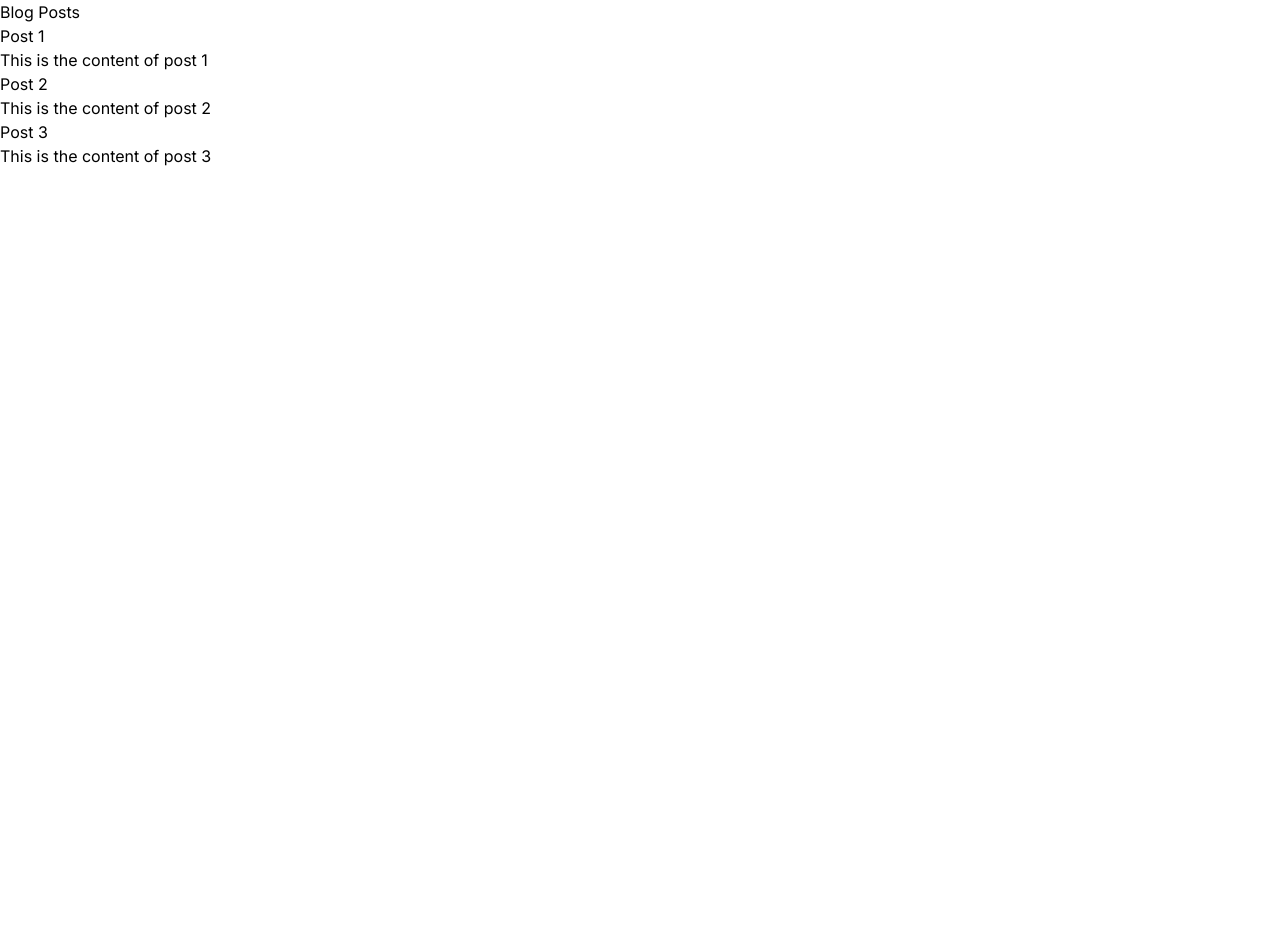
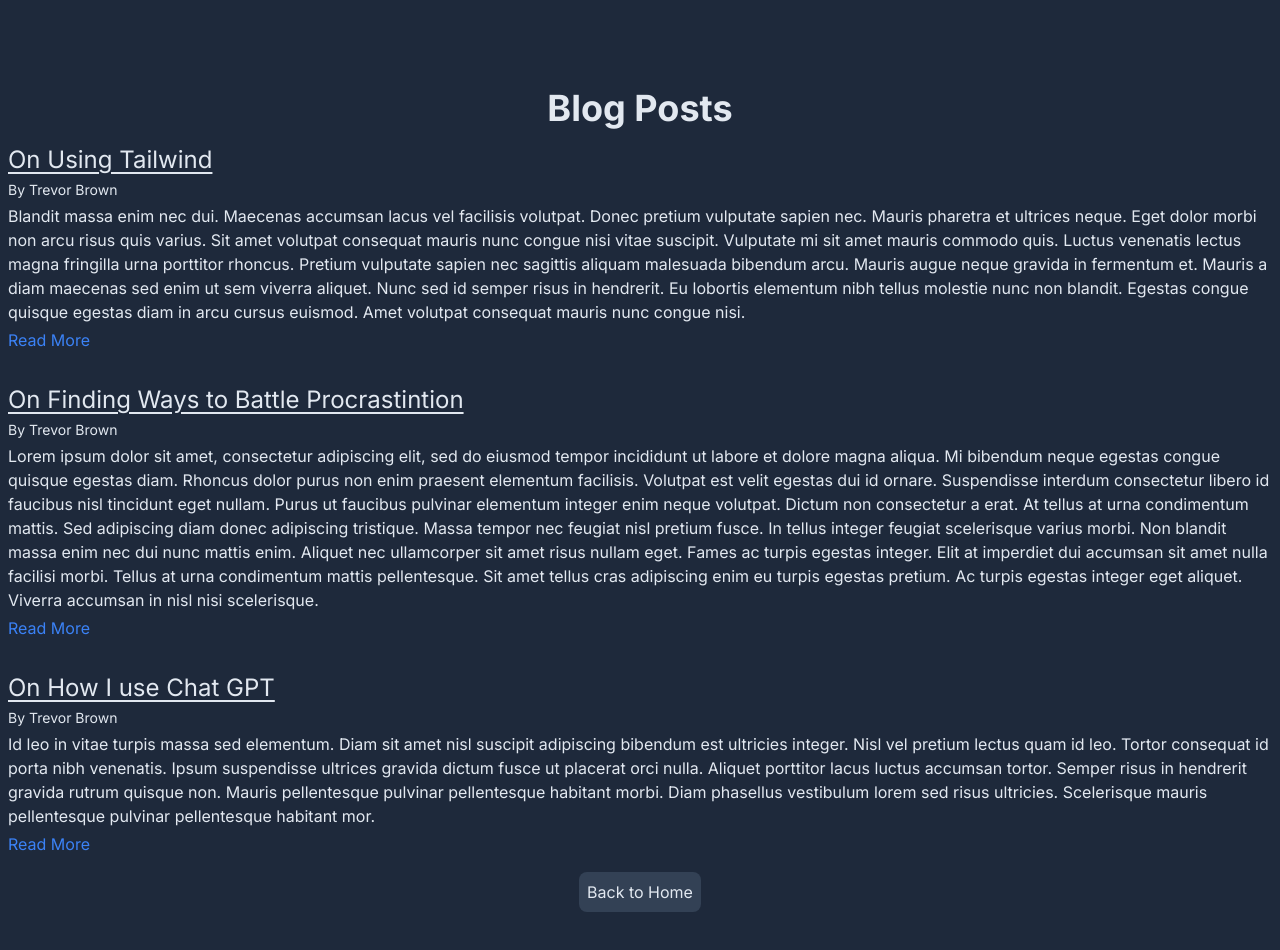
Before and after one commit to tbrown034/my-blog, a Next.js app: page /posts in a window 1280 px wide. Shown: the top 950 px of the page. Before the commit the page ends 800 px from the top, so only its background shows below. Built offline with nearby package versions, Linux system fonts and the light colour scheme.

Commit message:
blog fetches from mock db, added styling, back link

```diff
--- a/app/layout.tsx
+++ b/app/layout.tsx
@@ -14,7 +14,7 @@ export default function RootLayout({
   children: React.ReactNode;
 }) {
   return (
-    <html lang="en">
+    <html className="p-2 mx-auto bg-slate-800 text-slate-200" lang="en">
       <body className={inter.className}>{children}</body>
     </html>
   );
--- a/app/mockData.js
+++ b/app/mockData.js
@@ -2,17 +2,23 @@
 export const mockPosts = [
   {
     id: 1,
-    title: "Post 1",
-    content: "This is the content of post 1",
+    title: "On Using Tailwind",
+    content:
+      "Blandit massa enim nec dui. Maecenas accumsan lacus vel facilisis volutpat. Donec pretium vulputate sapien nec. Mauris pharetra et ultrices neque. Eget dolor morbi non arcu risus quis varius. Sit amet volutpat consequat mauris nunc congue nisi vitae suscipit. Vulputate mi sit amet mauris commodo quis. Luctus venenatis lectus magna fringilla urna porttitor rhoncus. Pretium vulputate sapien nec sagittis aliquam malesuada bibendum arcu. Mauris augue neque gravida in fermentum et. Mauris a diam maecenas sed enim ut sem viverra aliquet. Nunc sed id semper risus in hendrerit. Eu lobortis elementum nibh tellus molestie nunc non blandit. Egestas congue quisque egestas diam in arcu cursus euismod. Amet volutpat consequat mauris nunc congue nisi.",
+    author: "Trevor Brown",
   },
   {
     id: 2,
-    title: "Post 2",
-    content: "This is the content of post 2",
+    title: "On Finding Ways to Battle Procrastintion",
+    content:
+      "Lorem ipsum dolor sit amet, consectetur adipiscing elit, sed do eiusmod tempor incididunt ut labore et dolore magna aliqua. Mi bibendum neque egestas congue quisque egestas diam. Rhoncus dolor purus non enim praesent elementum facilisis. Volutpat est velit egestas dui id ornare. Suspendisse interdum consectetur libero id faucibus nisl tincidunt eget nullam. Purus ut faucibus pulvinar elementum integer enim neque volutpat. Dictum non consectetur a erat. At tellus at urna condimentum mattis. Sed adipiscing diam donec adipiscing tristique. Massa tempor nec feugiat nisl pretium fusce. In tellus integer feugiat scelerisque varius morbi. Non blandit massa enim nec dui nunc mattis enim. Aliquet nec ullamcorper sit amet risus nullam eget. Fames ac turpis egestas integer. Elit at imperdiet dui accumsan sit amet nulla facilisi morbi. Tellus at urna condimentum mattis pellentesque. Sit amet tellus cras adipiscing enim eu turpis egestas pretium. Ac turpis egestas integer eget aliquet. Viverra accumsan in nisl nisi scelerisque.",
+    author: "Trevor Brown",
   },
   {
     id: 3,
-    title: "Post 3",
-    content: "This is the content of post 3",
+    title: "On How I use Chat GPT",
+    content:
+      "Id leo in vitae turpis massa sed elementum. Diam sit amet nisl suscipit adipiscing bibendum est ultricies integer. Nisl vel pretium lectus quam id leo. Tortor consequat id porta nibh venenatis. Ipsum suspendisse ultrices gravida dictum fusce ut placerat orci nulla. Aliquet porttitor lacus luctus accumsan tortor. Semper risus in hendrerit gravida rutrum quisque non. Mauris pellentesque pulvinar pellentesque habitant morbi. Diam phasellus vestibulum lorem sed risus ultricies. Scelerisque mauris pellentesque pulvinar pellentesque habitant mor.",
+    author: "Trevor Brown",
   },
 ];
--- a/app/page.tsx
+++ b/app/page.tsx
@@ -2,7 +2,7 @@
 import Link from "next/link";
 export default function Home() {
   return (
-    <main className="flex flex-col items-center justify-center min-h-screen gap-4 mx-auto bg-slate-800 text-slate-200">
+    <main className="flex flex-col items-center justify-center min-h-screen gap-4">
       <h1 className="text-4xl font-bold">My Blog</h1>
       <h3 className="text-lg font-semibold">
         A test CRUD app that allows users to create, read, update and delete
--- a/app/posts/page.jsx
+++ b/app/posts/page.jsx
@@ -2,6 +2,7 @@
 
 "use client";
 import React, { useEffect, useState } from "react";
+import Link from "next/link";
 
 export default function PostsPage() {
   const [posts, setPosts] = useState([]);
@@ -21,16 +22,25 @@ export default function PostsPage() {
   }, []);
 
   return (
-    <div>
-      <h1>Blog Posts</h1>
-      <ul>
+    <main className="flex flex-col items-center min-h-screen gap-4 py-20">
+      <h1 className="text-4xl font-bold">Blog Posts</h1>
+      <div className="flex flex-col gap-8 ">
         {posts.map((post) => (
-          <li key={post.id}>
-            <h2>{post.title}</h2>
+          <div className="flex flex-col gap-1" key={post.id}>
+            <h2 className="text-2xl underline underline-offset-4">
+              {post.title}
+            </h2>
+            <p className="text-sm">By {post.author}</p>
             <p>{post.content}</p>
-          </li>
+            <Link className="text-blue-500" href="/">
+              Read More
+            </Link>
+          </div>
         ))}
-      </ul>
-    </div>
+      </div>
+      <Link className="p-2 rounded-lg bg-slate-700" href="/">
+        Back to Home
+      </Link>
+    </main>
   );
 }
```
